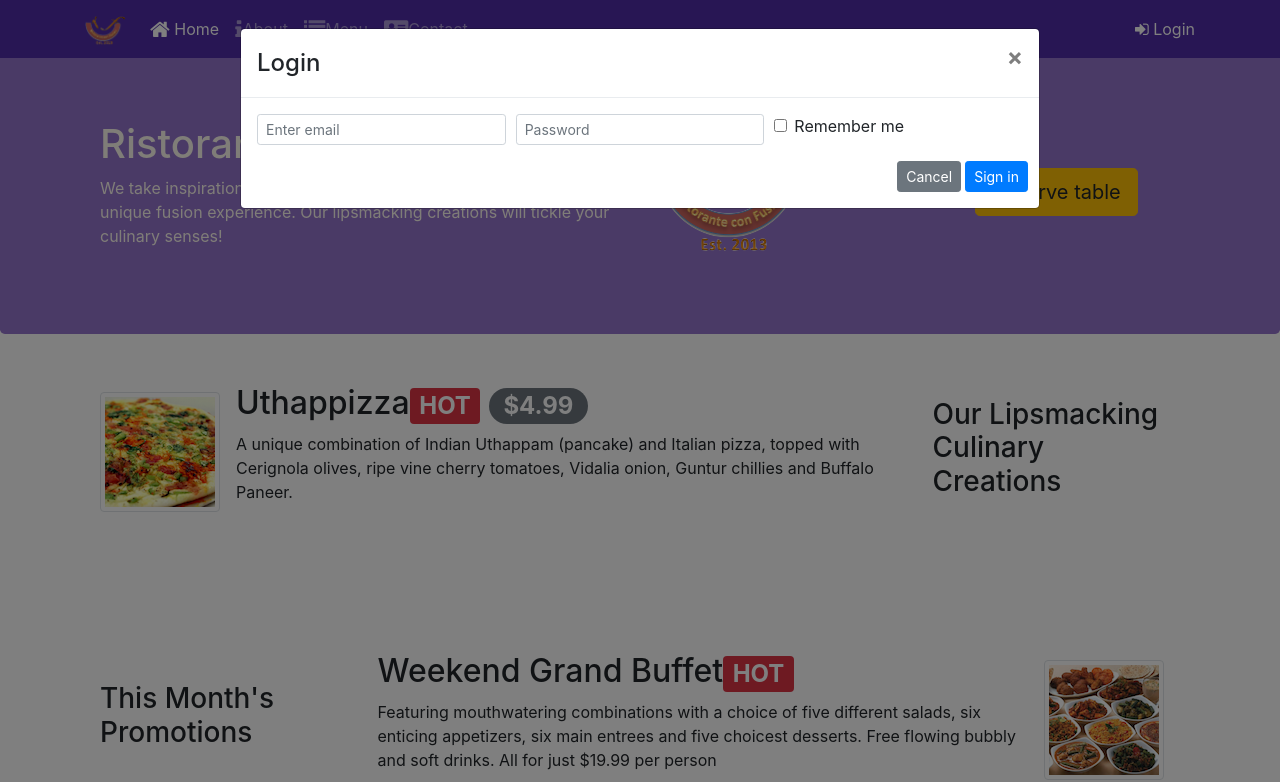
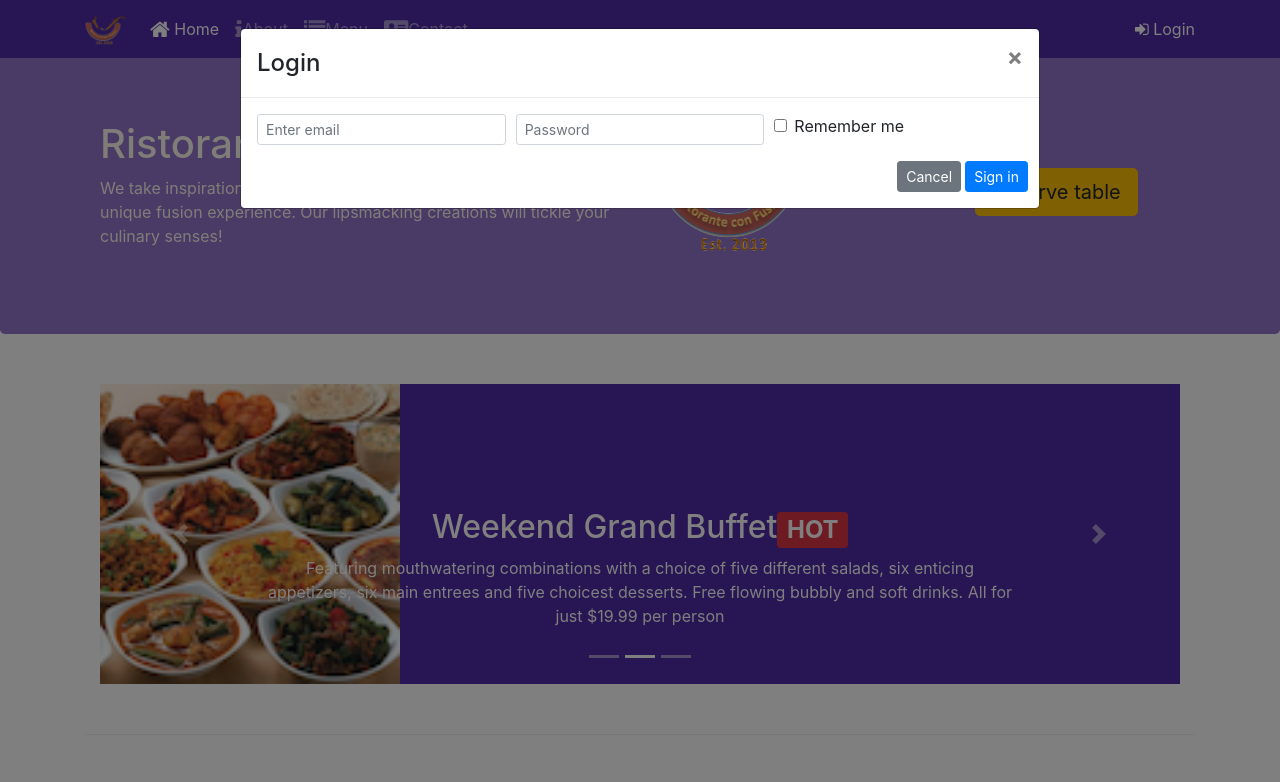
Before and after one commit to shanibafirdouse/Restaurent-website, a website: page index.html in a window 1280 px wide. Both pictures are taken after a click on the link "Login". Shown: the top 782 px of the page. Drawn offline with nearby package versions, Linux system fonts and the light colour scheme.

Commit message:
Carousel

```diff
--- a/css/styles.css
+++ b/css/styles.css
@@ -40,3 +40,17 @@ body{
     border-right: 1px solid #ddd;
     padding: 10px;
 }
+.carousel {
+    background:#512DA8;
+}
+
+.carousel-item {
+  height: 300px;
+}
+
+.carousel-item img {
+    position: absolute;
+    top: 0;
+    left: 0;
+    min-height: 300px;
+}
--- a/index.html
+++ b/index.html
@@ -101,6 +101,60 @@
 
 
     <div class="container">
+        <div class="row row-content">
+            <div class="col">
+                <div id="mycarousel" class="carousel slide" data-ride="carousel">
+                    <div class="carousel-inner" role="listbox">
+                        <div class="carousel-item active">
+                            <img class="d-block img-fluid"
+                                src="img/uthappizza.png" alt="Uthappizza">
+                            <div class="carousel-caption d-none d-md-block">
+                                <h2>Uthappizza <span class="badge badge-danger">HOT</span> <span class="badge badge-pill badge-default">$4.99</span></h2>
+                                <p>A unique combination of Indian Uthappam (pancake) and Italian pizza, topped with Cerignola
+                                    olives,
+                                    ripe vine cherry tomatoes, Vidalia onion, Guntur chillies and Buffalo Paneer.</p>
+                            </div>
+                        </div>
+                        <div class="carousel-item">
+                            <img class="d-block img-fluid" src="img/buffet.png" alt="buffet">
+
+                            <div class="carousel-caption d-none d-md-block">
+                                <h2 class="mt-0">Weekend Grand Buffet<span class="badge badge-danger">HOT</span></h2>
+                                <p>Featuring mouthwatering combinations with a choice of five different salads, six enticing
+                                    appetizers,
+                                    six main entrees and five choicest desserts. Free flowing bubbly and soft drinks. All
+                                    for just
+                                    $19.99 per person </p>
+                            </div>
+                        </div>
+                        <div class="carousel-item">
+                            <img src="img/alberto.png" alt="" class="d-block img-fluid">
+                            <div class="carousel-caption d-none d-md-block">
+                                <h2>Alberto Somayya</h2>
+                            <h4>Executive Chef</h4>
+                            <p>Award winning three-star Michelin chef with wide International experience having worked
+                                closely
+                                with
+                                whos-who in the culinary world, he specializes in creating mouthwatering Indo-Italian
+                                fusion
+                                experiences. </p>
+                            </div>
+                        </div>
+                    </div>
+                    <ol class="carousel-indicators">
+                        <li data-target="#mycarousel" data-slide-to="0" class="active"></li>
+                        <li data-target="#mycarousel" data-slide-to="1"></li>
+                        <li data-target="#mycarousel" data-slide-to="2"></li>
+                    </ol>
+                    <a class="carousel-control-prev" href="#mycarousel" role="button" data-slide="prev">
+                        <span class="carousel-control-prev-icon"></span>
+                    </a>
+                    <a class="carousel-control-next" href="#mycarousel" role="button" data-slide="next">
+                        <span class="carousel-control-next-icon"></span>
+                    </a>
+                </div>
+             </div>
+        </div>
         <div class="row row-content align-items-center">
             <div class="col-12 col-sm-4 col-md-3">
                 <h3>Our Lipsmacking Culinary Creations</h3>
```
